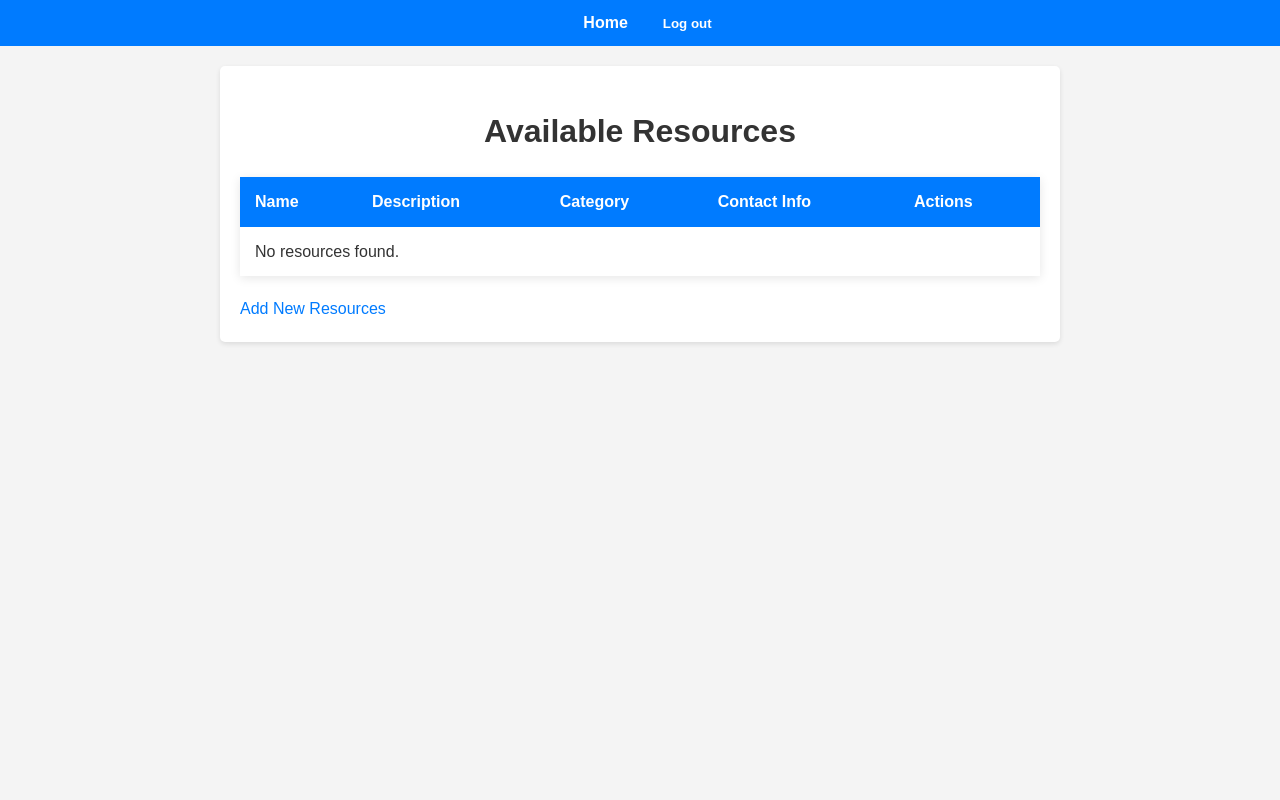
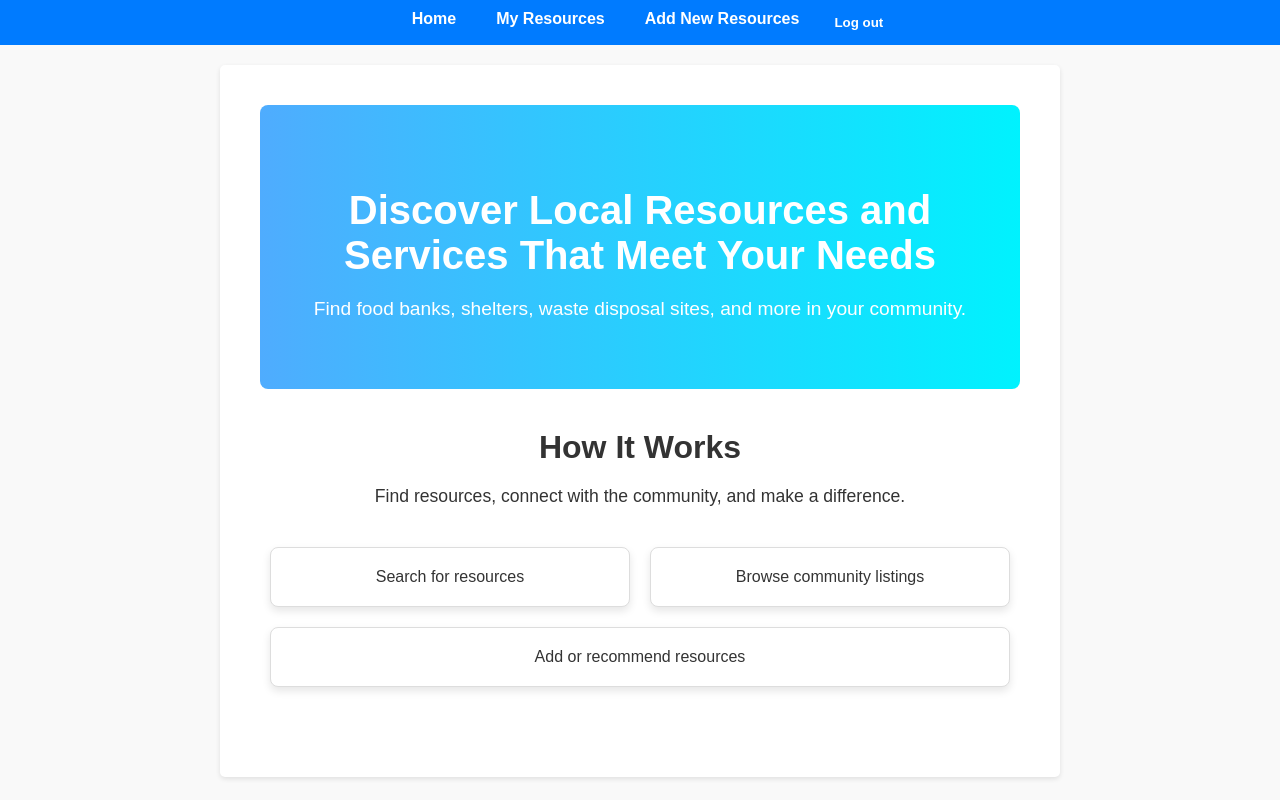
Before and after one commit to andrewreese16/resource-app, a Django app: page / in a window 1280 px wide. Run offline with Django 5.2, Linux system fonts and the light colour scheme; the visitor is signed in with stand-in values (Sample User, id 1); data that the repository does not hold is empty.

Commit message:
added new templates for detail and home

```diff
--- a/resource_hub/settings.py
+++ b/resource_hub/settings.py
@@ -118,9 +118,9 @@ USE_TZ = True
 # https://docs.djangoproject.com/en/5.1/howto/static-files/
 
 STATIC_URL = "static/"
-LOGOUT_REDIRECT_URL = "login"
+LOGOUT_REDIRECT_URL = "home"
 LOGIN_URL = "login"
-LOGIN_REDIRECT_URL = 'resource_list'
+LOGIN_REDIRECT_URL = 'home'
 
 STATICFILES_DIRS = [
     os.path.join(BASE_DIR, 'resources/static'),
--- /dev/null
+++ b/resources/static/css/home.css
@@ -0,0 +1,78 @@
+body {
+  margin: 0;
+  font-family: Arial, sans-serif;
+  background-color: #f9f9f9;
+  color: #333;
+}
+
+.home-container {
+  max-width: 1200px;
+  margin: 0 auto;
+  padding: 20px;
+}
+
+.hero {
+  background: linear-gradient(to right, #4facfe, #00f2fe);
+  color: white;
+  padding: 50px 20px;
+  text-align: center;
+  border-radius: 8px;
+}
+
+.hero h1 {
+  font-size: 2.5em;
+  margin-bottom: 20px;
+}
+
+.hero p {
+  font-size: 1.2em;
+}
+
+.how-it-works {
+  margin: 40px 0;
+}
+
+.how-it-works h2 {
+  font-size: 2em;
+  margin-bottom: 20px;
+  text-align: center;
+}
+
+.how-it-works p {
+  text-align: center;
+  font-size: 1.1em;
+  margin-bottom: 30px;
+}
+
+.steps {
+  display: flex;
+  justify-content: center;
+  flex-wrap: wrap;
+}
+
+.step {
+  background-color: #fff;
+  border: 1px solid #ddd;
+  border-radius: 8px;
+  padding: 20px;
+  margin: 10px;
+  flex: 1 1 200px;
+  text-align: center;
+  box-shadow: 0 4px 8px rgba(0, 0, 0, 0.1);
+  transition: transform 0.3s, box-shadow 0.3s;
+}
+
+.step:hover {
+  transform: translateY(-5px);
+  box-shadow: 0 8px 16px rgba(0, 0, 0, 0.2);
+}
+
+@media (max-width: 600px) {
+  .hero h1 {
+    font-size: 2em;
+  }
+
+  .hero p {
+    font-size: 1em;
+  }
+}
--- a/resources/templates/base.html
+++ b/resources/templates/base.html
@@ -16,8 +16,10 @@
     <header>
       <nav>
         <ul>
-          <li><a href="{% url 'resource_list' %}">Home</a></li>
+          <li><a href="{% url 'home' %}">Home</a></li>
           {% if user.is_authenticated%}
+          <li><a href="{% url 'resource_list' %}">My Resources</a></li>
+          <li><a href="{% url 'resource_create' %}">Add New Resources</a></li>
           <form id="logout-form" method="post" action="{% url 'logout' %}">
             {% csrf_token %}
             <button type="submit" id="btn-logout">Log out</button>
--- /dev/null
+++ b/resources/templates/resources/home.html
@@ -0,0 +1,25 @@
+{% extends "base.html" %}
+{% load static %}
+
+{% block head %}
+  <link rel="stylesheet" href="{% static 'css/home.css' %}">
+{% endblock head %}
+
+{% block content %}
+<div class="home-container">
+  <!-- Hero Section -->
+  <section class="hero">
+    <h1>Discover Local Resources and Services That Meet Your Needs</h1>
+    <p>Find food banks, shelters, waste disposal sites, and more in your community.</p>
+  </section>
+  <section class="how-it-works">
+    <h2>How It Works</h2>
+    <p>Find resources, connect with the community, and make a difference.</p>
+    <div class="steps">
+      <div class="step">Search for resources</div>
+      <div class="step">Browse community listings</div>
+      <div class="step">Add or recommend resources</div>
+    </div>
+  </section>
+</div>
+{% endblock content %}
--- a/resources/templates/resources/register.html
+++ b/resources/templates/resources/register.html
@@ -18,5 +18,5 @@
     {{ form.as_p }}
     <button type="submit">Register</button>
   </form>
-  <p>Already have an account? <a href="{% url 'login' %}">Login here</a>.</p>
+  <p>Already have an account? <a href="{% url 'login' %}">Login here</a></p>
 {% endblock content %}
--- a/resources/templates/resources/resource_form.html
+++ b/resources/templates/resources/resource_form.html
@@ -19,12 +19,12 @@
 {% block content %}
   <h2>
   {% if resource %}
-    Edit resource
+    Edit Resource
   {% else %}
     Add Resource
   {% endif %}
     </h2>
-    <div class="resource-form"> <!-- Specific wrapper class -->
+    <div class="resource-form">
       <form action="" method="post">
         {% csrf_token %}
         {{ form.as_p }}
--- a/resources/templates/resources/resource_list.html
+++ b/resources/templates/resources/resource_list.html
@@ -11,28 +11,19 @@
 {% endblock title %}
 
 {% block content %}
-    <h2>Available Resources</h2>
+    <h2>My Saved Resources</h2>
     <table>
         <thead>
             <tr>
                 <th>Name</th>
-                <th>Description</th>
                 <th>Category</th>
-                <th>Contact Info</th>
-                <th>Actions</th>
             </tr>
         </thead>
         <tbody>
             {% for resource in resources %}
                 <tr>
-                    <td>{{ resource.name }}</td>
-                    <td>{{ resource.description }}</td>
+                    <td><a href="{% url 'resource-detail' resource.id %}">{{ resource.name }}</a></td>
                     <td>{{ resource.category }}</td>
-                    <td>{{ resource.contact_info }}</td>
-                    <td>
-                        <a href="{% url 'resource_update' resource.id %}">Edit</a>
-                        <a href="{% url 'resource_delete' resource.id %}">Delete</a>
-                    </td>
                 </tr>
             {% empty %}
                 <tr>
@@ -41,5 +32,4 @@
             {% endfor %}
         </tbody>
     </table>
-    <a href="{% url 'resource_create' %}">Add New Resources</a>
 {% endblock content %}
--- a/resources/urls.py
+++ b/resources/urls.py
@@ -3,8 +3,10 @@ from . import views
 from django.contrib.auth.views import LogoutView
 
 urlpatterns = [
+  path("", views.Home.as_view(), name="home"),
     path("register/", views.RegisterView.as_view(), name="register"),
-    path("", views.ResourceListView.as_view(), name="resource_list"),
+    path("resources/", views.ResourceListView.as_view(), name="resource_list"),
+    path('resources/<int:resource_id>/', views.resource_detail, name='resource-detail'),
     path("resources/add/", views.ResourceCreateView.as_view(), name="resource_create"),
     path(
         "resources/edit/<int:pk>/",
--- a/resources/views.py
+++ b/resources/views.py
@@ -1,11 +1,17 @@
 from django.shortcuts import render, redirect, get_object_or_404
-from django.contrib.auth import login, authenticate
+from django.contrib.auth import login
 from django.contrib.auth.forms import UserCreationForm
 from django.views import View
 from django.contrib.auth.mixins import LoginRequiredMixin
+from django.contrib.auth.decorators import login_required
 from django.contrib.auth.views import LoginView
 from .models import Resource
 from .forms import ResourceForm
+
+@login_required
+def resource_detail(request, resource_id):
+    resource_from_db = Resource.objects.get(id=resource_id)
+    return render(request, 'resources/detail.html', {'resource': resource_from_db})
 
 
 class RegisterView(View):
@@ -23,10 +29,10 @@ class RegisterView(View):
 
 
 class Home(LoginView):
-    template_name = "registration/login.html"
+    template_name = "resources/home.html"
 
     def get_success_url(self):
-        return redirect("resource_list")
+        return redirect("home.html")
 
 
 class ResourceListView(LoginRequiredMixin, View):
```
Also changed, not shown: resources/static/css/resources/detail.css (added, +76 -0 lines), resources/templates/resources/detail.html (added, +42 -0 lines).
